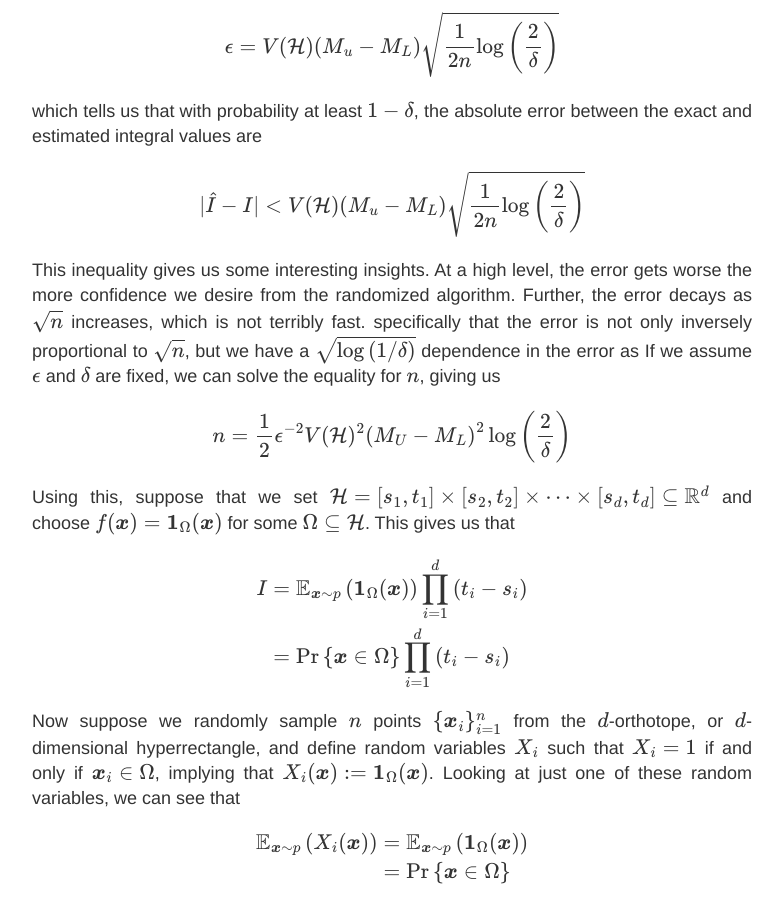
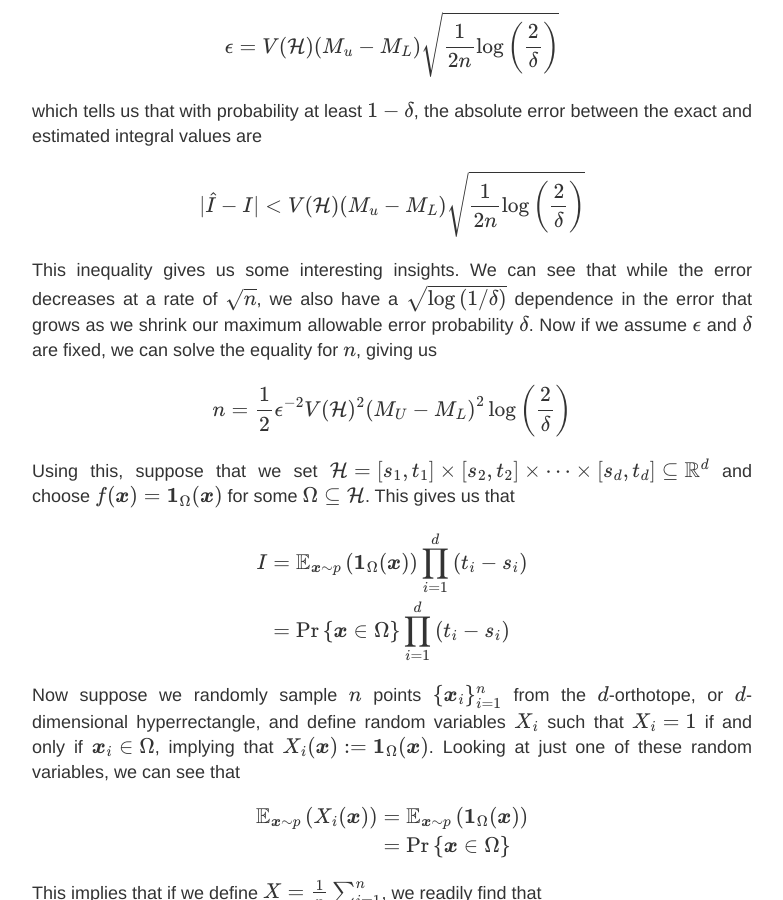
Before and after one commit to choward1491/choward1491.github.io, a Jekyll site: the page built from _posts/2020-08-02-Non-Asymptotic-Monte-Carlo-Approximations.html, in a window 1280 px wide and 900 px high, scrolled down 2645 px. Shown: the whole window, without its empty margins (248-1031 px from the left). Built offline with Jekyll 4.4.1, drawn with Linux system fonts in a browser that asks for light colours; nearby versions of some CDN libraries; comment, search, counter and statistics services are not loaded.

Commit message:
push latest post on monte carlo approximations

```diff
--- a/_posts/2020-08-02-Non-Asymptotic-Monte-Carlo-Approximations.html
+++ b/_posts/2020-08-02-Non-Asymptotic-Monte-Carlo-Approximations.html
@@ -74,7 +74,7 @@ categories: algorithms math randomization probability experimental theory
 
 \[|\hat{I} - I| < V(\mathcal{H}) (M_u - M_L)\sqrt{\frac{1}{2n}\log{\left(\frac{2}{\delta}\right)}}\]
 
-<p>This inequality gives us some interesting insights. At a high level, the error gets worse the more confidence we desire from the randomized algorithm. Further, the error decays as $\sqrt{n}$ increases, which is not terribly fast. specifically that the error is not only inversely proportional to $\sqrt{n}$, but we have a $\sqrt{\log\left(1/\delta\right)}$ dependence in the error as If we assume $\epsilon$ and $\delta$ are fixed, we can solve the equality for $n$, giving us</p>
+<p>This inequality gives us some interesting insights. We can see that while the error decreases at a rate of $\sqrt{n}$, we also have a $\sqrt{\log\left(1/\delta\right)}$ dependence in the error that grows as we shrink our maximum allowable error probability $\delta$. Now if we assume $\epsilon$ and $\delta$ are fixed, we can solve the equality for $n$, giving us</p>
 
 \[n = \frac{1}{2}\epsilon^{-2}V(\mathcal{H})^2 \left(M_U - M_L\right)^2 \log{\left(\frac{2}{\delta}\right)}\]
 
```
